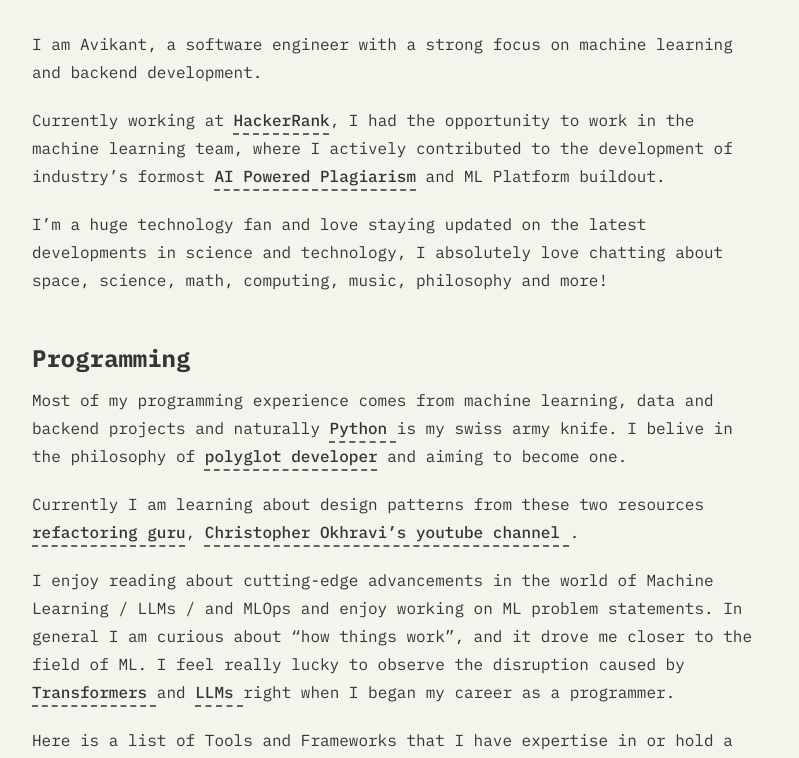
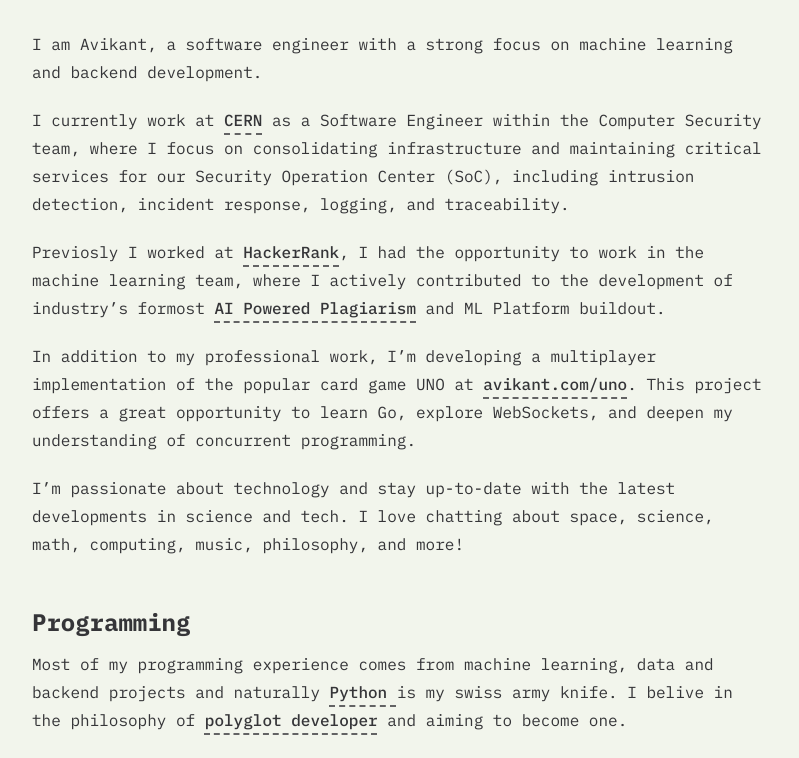
Before and after one commit to AvikantSrivastava/avikant.com, an Astro site: page /about in a window 1280 px wide. Shown: the part 775-1533 px from the top of the page, without its empty margins (240-1039 px from the left). Built offline with nearby package versions, Linux system fonts and the light colour scheme; Astro itself is replaced by a stand-in of ours.

Commit message:
update about page

```diff
--- a/src/pages/about.md
+++ b/src/pages/about.md
@@ -11,9 +11,14 @@
 />
 I am Avikant, a software engineer with a strong focus on machine learning and backend development.
 
-Currently working at <a href="https://www.hackerrank.com">HackerRank</a>, I had the opportunity to work in the machine learning team, where I actively contributed to the development of industry's formost <a href="https://www.hackerrank.com/features/plagiarism-detection/">AI Powered Plagiarism</a> and ML Platform buildout.
+I currently work at <a href="https://en.wikipedia.org/wiki/CERN">CERN</a> as a Software Engineer within the Computer Security team, where I focus on consolidating infrastructure and maintaining critical services for our Security Operation Center (SoC), including intrusion detection, incident response, logging, and traceability.
 
-I'm a huge technology fan and love staying updated on the latest developments in science and technology, I absolutely love chatting about space, science, math, computing, music, philosophy and more!
+Previosly I worked at <a href="https://www.hackerrank.com">HackerRank</a>, I had the opportunity to work in the machine learning team, where I actively contributed to the development of industry's formost <a href="https://www.hackerrank.com/features/plagiarism-detection/">AI Powered Plagiarism</a> and ML Platform buildout.
+
+In addition to my professional work, I’m developing a multiplayer implementation of the popular card game UNO at <a href="https://avikant.com/uno">avikant.com/uno</a>. This project offers a great opportunity to learn Go, explore WebSockets, and deepen my understanding of concurrent programming.
+
+I’m passionate about technology and stay up-to-date with the latest developments in science and tech. I love chatting about space, science, math, computing, music, philosophy, and more!
+
 
 ## Programming
 
```
